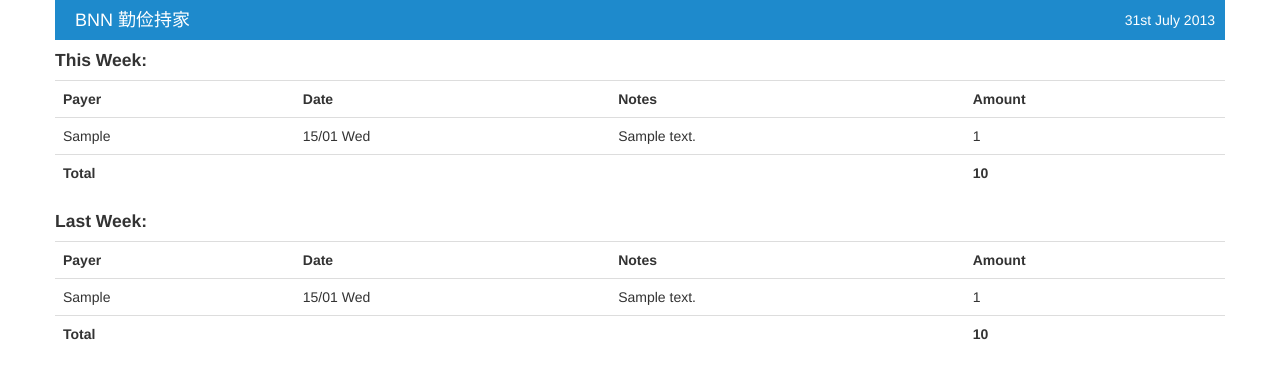
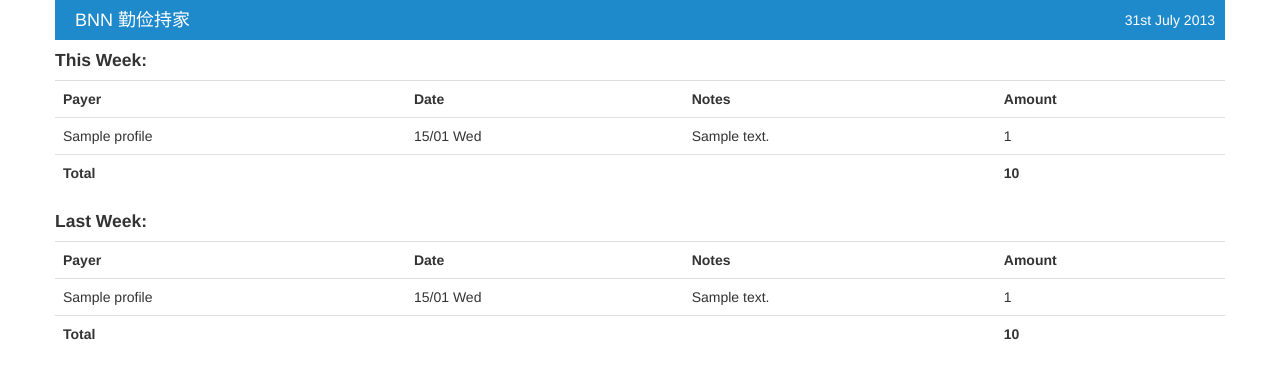
Before and after one commit to molog/bnn, a Django app: template bnnsite/templates/summary.html in a window 1280 px wide. Shown: the top 379 px of the page. Run offline with Django 3.2, Linux system fonts and the light colour scheme; the template is opened without the code that fills it: most values are stand-ins (such as "Sample title", 1, 10 or a date in 2020); some libraries are stand-ins or nearby versions.

Commit message:
remove user foreignkey

```diff
--- a/bnnsite/bnncore/forms.py
+++ b/bnnsite/bnncore/forms.py
@@ -7,4 +7,4 @@ from models import PaymentSlip
 class PaymentSlipForm(forms.ModelForm):
     class Meta:
         model = PaymentSlip
-        exclude = ('user')
+        exclude = ('profile')
--- a/bnnsite/bnncore/models.py
+++ b/bnnsite/bnncore/models.py
@@ -21,7 +21,6 @@ class BnnProfile(models.Model):
         return self.nick_name if self.nick_name else self.user.__unicode__()
 
 class PaymentSlip(models.Model):
-    user = models.ForeignKey(User)
     profile = models.ForeignKey(BnnProfile, null=True)
     total_amount = models.DecimalField(max_digits=6, decimal_places=2)
     paid_date = models.DateField(default=datetime.date.today())
--- a/bnnsite/bnncore/views.py
+++ b/bnnsite/bnncore/views.py
@@ -31,7 +31,7 @@ def add_slip(request):
         form = PaymentSlipForm(request.POST)
         if form.is_valid():
             slip = form.save(commit=False)
-            slip.user = request.user
+            slip.profile = request.user.bnnprofile
             slip.save()
             messages.add_message(request, messages.SUCCESS, 'Payment slip successfully added')
             return HttpResponseRedirect(reverse('summary'))
--- a/bnnsite/templates/history.html
+++ b/bnnsite/templates/history.html
@@ -17,7 +17,7 @@
 	</tr>
 	{% for p in slips %}
 	<tr>
-		<td>{{ p.user.first_name }}</td>
+		<td>{{ p.profile }}</td>
 		<td>{{ p.paid_date|date:"d/m D" }}</td>
 		<td>{{ p.notes }}</td>
 		<td>{{ p.total_amount }}</td>
--- a/bnnsite/templates/summary.html
+++ b/bnnsite/templates/summary.html
@@ -16,7 +16,7 @@
 	</tr>
 	{% for p in this_week_slips %}
 	<tr>
-		<td>{{ p.user.first_name }}</td>
+		<td>{{ p.profile }}</td>
 		<td>{{ p.paid_date|date:"d/m D" }}</td>
 		<td>{{ p.notes }}</td>
 		<td>{{ p.total_amount }}</td>
@@ -40,7 +40,7 @@
 	</tr>
 	{% for p in last_week_slips %}
 	<tr>
-		<td>{{ p.user.first_name }}</td>
+		<td>{{ p.profile }}</td>
 		<td>{{ p.paid_date|date:"d/m D" }}</td>
 		<td>{{ p.notes }}</td>
 		<td>{{ p.total_amount }}</td>
```
